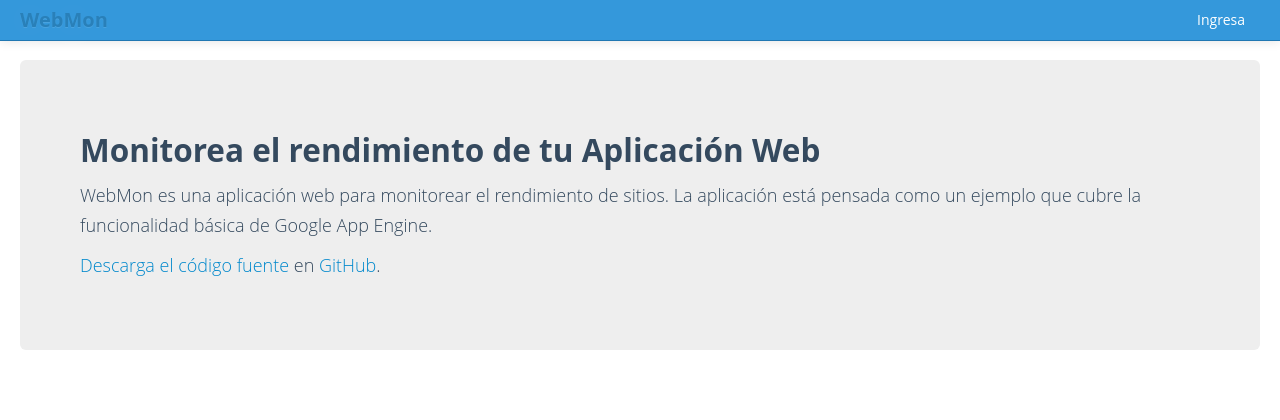
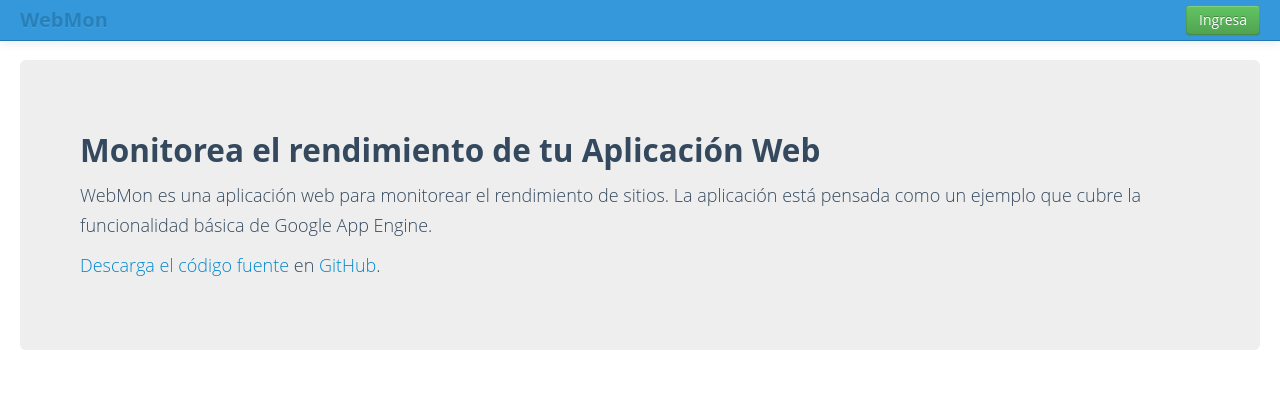
Before and after one commit to josemontesdeoca/dashboard-monitor, a Python web app: template templates/base.html in a window 1280 px wide. Shown: the top 420 px of the page. Run offline with Jinja, Linux system fonts and the light colour scheme; the template is opened without the code that fills it: most values are stand-ins (such as "Sample title", 1, 10 or a date in 2020); some libraries are stand-ins or nearby versions.

Commit message:
Change login/logout links to buttons.

```diff
--- a/templates/base.html
+++ b/templates/base.html
@@ -29,12 +29,11 @@
                             <div class="nav-collapse collapse">
                                 <ul class="nav pull-right">
                                     {% if not user %}
-                                        <li><a href="{{ login_url }}">Ingresa</a></li>
+                                        <a class="btn btn-success" href="{{ login_url }}">Ingresa</a>
                                     {% else %}
-                                        <ul class="nav pull-right">
-                                            <li><p class="navbar-text">{{ user.email() }}</p></li>
-                                            <li class="divider-vertical"></li>
-                                            <li><a href="{{ logout_url }}">Cerrar sesion</a></li>
+                                        <li><p class="navbar-text">{{ user.email() }}</p></li>
+                                        <li class="divider-vertical"></li>
+                                        <a class="btn btn-danger" href="{{ logout_url }}">Cerrar sesion</a>
                                     {% endif %}
                                 </ul>
                             </div><!--/.nav-collapse -->
```
